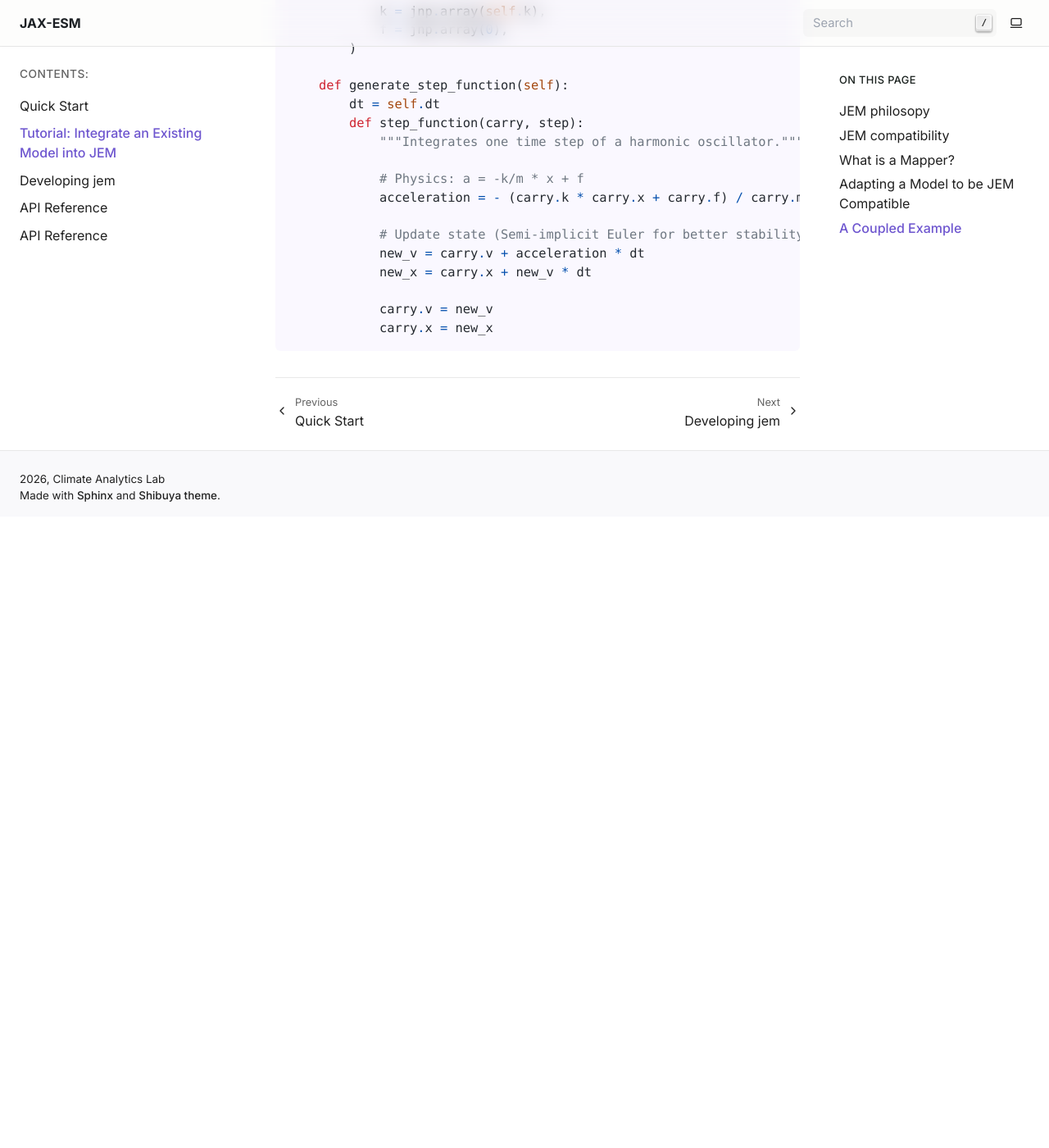
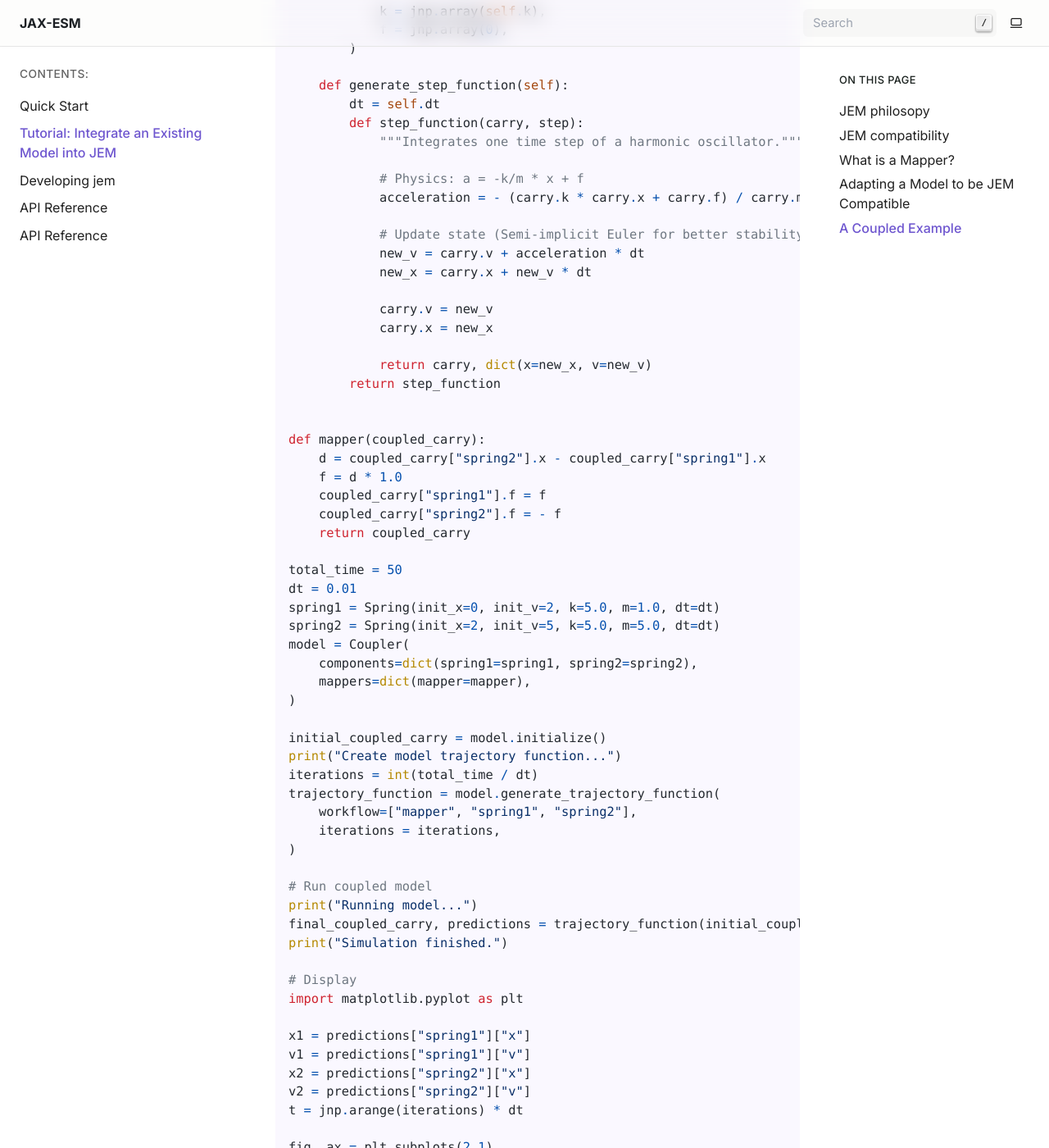
Before and after one commit to climate-analytics-lab/jax-esm, a Sphinx documentation site: the page built from docs/source/tutorial.rst, in a window 1280 px wide and 1400 px high, scrolled down 3552 px. Shown: the whole window at 82% size. Built offline with Sphinx 7.4.7, drawn with Linux system fonts in a browser that asks for light colours; before the commit the page ends 4182 px from its top, so only the background shows below that; some of the changed text lies outside the part shown.

Commit message:
Add in code

```diff
--- a/docs/source/tutorial.rst
+++ b/docs/source/tutorial.rst
@@ -159,3 +159,63 @@ A Coupled Example
 
                 carry.v = new_v
                 carry.x = new_x
+
+                return carry, dict(x=new_x, v=new_v)
+            return step_function
+
+
+    def mapper(coupled_carry):
+        d = coupled_carry["spring2"].x - coupled_carry["spring1"].x
+        f = d * 1.0
+        coupled_carry["spring1"].f = f
+        coupled_carry["spring2"].f = - f
+        return coupled_carry
+
+    total_time = 50
+    dt = 0.01
+    spring1 = Spring(init_x=0, init_v=2, k=5.0, m=1.0, dt=dt)
+    spring2 = Spring(init_x=2, init_v=5, k=5.0, m=5.0, dt=dt)
+    model = Coupler(
+        components=dict(spring1=spring1, spring2=spring2),
+        mappers=dict(mapper=mapper),
+    )
+
+    initial_coupled_carry = model.initialize()
+    print("Create model trajectory function...")
+    iterations = int(total_time / dt)
+    trajectory_function = model.generate_trajectory_function(
+        workflow=["mapper", "spring1", "spring2"],
+        iterations = iterations,
+    )
+
+    # Run coupled model
+    print("Running model...")
+    final_coupled_carry, predictions = trajectory_function(initial_coupled_carry)
+    print("Simulation finished.")
+
+    # Display
+    import matplotlib.pyplot as plt
+
+    x1 = predictions["spring1"]["x"]
+    v1 = predictions["spring1"]["v"]
+    x2 = predictions["spring2"]["x"]
+    v2 = predictions["spring2"]["v"]
+    t = jnp.arange(iterations) * dt
+
+    fig, ax = plt.subplots(2,1)
+    ax[0].plot(t, x1, label="x1")
+    ax[0].plot(t, x2, label="x2")
+    ax[1].plot(t, v1, label="v1")
+    ax[1].plot(t, v2, label="v2")
+
+    ax[0].legend()
+    ax[1].legend()
+
+    fig, ax = plt.subplots(2,1)
+    ax[0].plot(x1, x2, label="x")
+    ax[1].plot(v1, v2, label="v")
+
+    ax[0].legend()
+    ax[1].legend()
+
+    plt.show()
```
